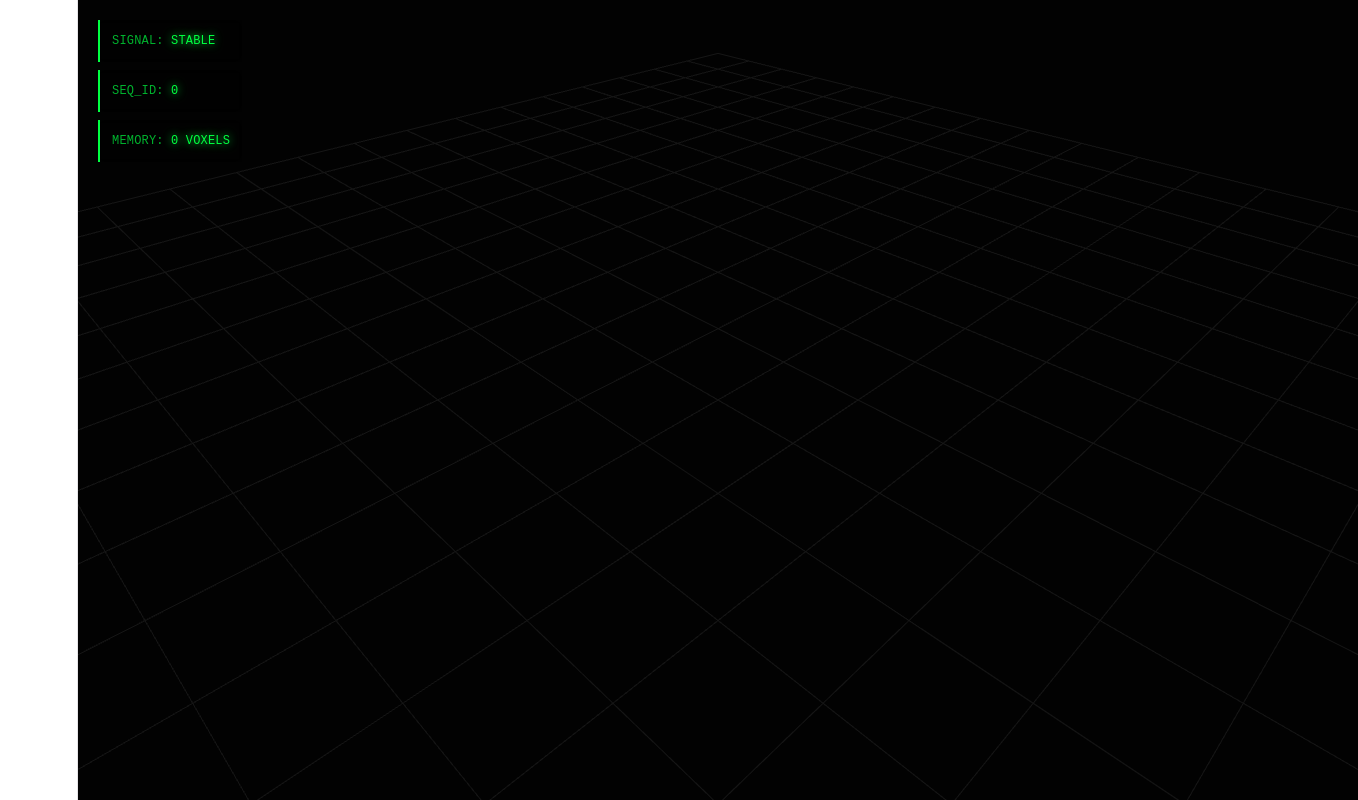
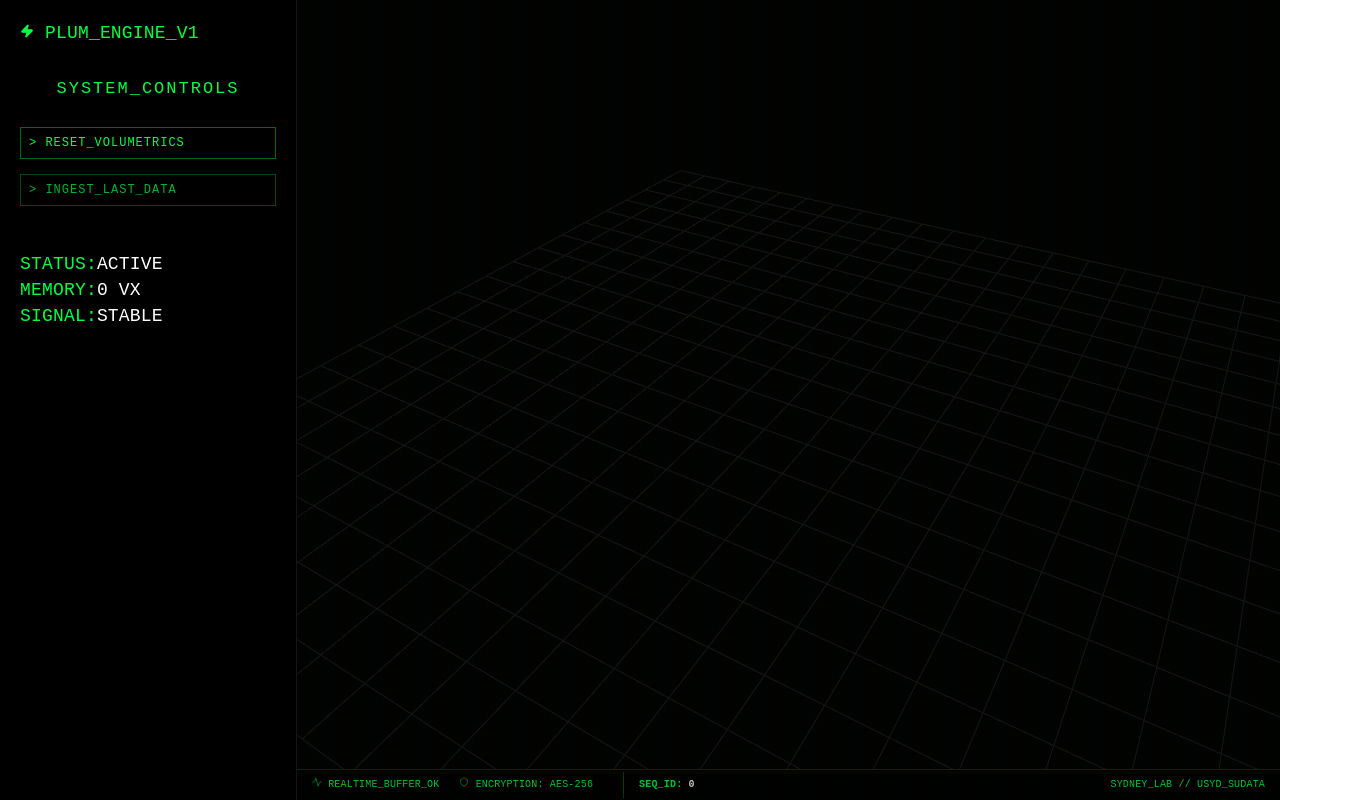
Before and after one commit to BSC-137/Plum-Rockets-Fh26, a React app in the folder plum-engine/frontend/: page / in a window 1280 px wide. Shown: the whole page, 1358 px wide, since content can reach past the window. Built offline with nearby package versions, Linux system fonts and the light colour scheme; no server answers; the HTML template or start-up script is replaced by a standard one.

Commit message:
integrate clean voxel visualization

```diff
--- a/plum-engine/frontend/package.json
+++ b/plum-engine/frontend/package.json
@@ -12,6 +12,7 @@
   "dependencies": {
     "@react-three/drei": "^10.7.7",
     "@react-three/fiber": "^9.5.0",
+    "lucide-react": "^0.577.0",
     "react": "^19.2.4",
     "react-dom": "^19.2.4",
     "three": "^0.183.2",
--- a/plum-engine/frontend/src/App.css
+++ b/plum-engine/frontend/src/App.css
@@ -1,35 +1,142 @@
+
 .engine-container {
+  display: flex;
+  height: 100vh;
   width: 100vw;
-  height: 100vh;
-  background: #020202;
+  background-color: #020202;
+  color: #00FF41;
+  font-family: 'Courier New', Courier, monospace;
+  overflow: hidden;
+  text-transform: uppercase;
+}
+
+.section-title {
+  display: block;
+  margin-bottom: 25px;
+  color: #00FF41;
+  opacity: 1;
+  font-size: 17px;
+  letter-spacing: 2px;
+  text-align: center;
+}
+
+.sidebar {
+  width: 240px;
+  border-right: 1px solid rgba(94, 109, 98, 0.2);
+  background-color: rgba(0, 0, 0, 0.9);
+  padding: 20px;
+  display: flex;
+  flex-direction: column;
+  gap: 20px;
+  z-index: 20;
+  width: 20vw;
+  min-width: 220px;
+  max-width: 280px;
+  flex-shrink: 0;
+}
+
+.control-btn.disabled {
+  opacity: 0.7;
+  cursor: not-allowed;
+}
+
+.sidebar-section {
+  display: flex;
+  flex-direction: column;
+  margin-top: 10px;
+  margin-bottom: 10px;
+}
+
+.main-content {
+  flex-grow: 1;
+  display: flex;
+  flex-direction: column;
   position: relative;
   overflow: hidden;
 }
 
-.hud {
-  position: absolute;
-  top: 20px;
-  left: 20px;
-  z-index: 10;
-  font-family: 'JetBrains Mono', monospace;
-  font-size: 12px;
-  color: rgba(0, 255, 65, 0.7);
-  pointer-events: none;
-  display: flex;
-  flex-direction: column;
-  gap: 8px;
-  text-align: left;
+.canvas-container {
+  flex-grow: 1;
+  background-color: #050505;
+  width: 100%;
+  height: 100%;
 }
 
-.hud-item {
-  background: rgba(0, 0, 0, 0.5);
-  padding: 8px 12px;
-  border-left: 2px solid #00FF41;
-  backdrop-filter: blur(4px);
+.bottom-bar {
+  height: 30px;
+  background-color: #000;
+  border-top: 1px solid rgba(0, 255, 65, 0.2);
+  display: flex;
+  justify-content: space-between;
+  align-items: center;
+  padding: 0 15px;
+  font-size: 10px;
+  min-height: 30px;
+  opacity: 0.8;
+  overflow: hidden;
+  white-space: nowrap;
 }
 
-.green { color: #00FF41; text-shadow: 0 0 10px #00FF41; }
+.control-btn {
+  width: 100%;
+  text-align: left;
+  padding: 8px;
+  background: none;
+  border: 1px solid rgba(0, 255, 65, 0.4);
+  color: #00FF41;
+  cursor: pointer;
+  font-family: inherit;
+  font-size: 12px;
+  letter-spacing: 1px;
+  margin-bottom: 15px;
+  transition: all 0.2s ease;
+}
 
-canvas {
-  touch-action: none;
+.control-btn:hover {
+  background-color: #00FF41;
+  color: #000;
+  box-shadow: 0 0 10px rgba(0, 255, 65, 0.4);
 }
+
+.green { color: #00FF41; }
+.white { color: #ffffff; }
+
+.engine-container::before {
+  content: " ";
+  display: block;
+  position: absolute;
+  top: 0; left: 0; bottom: 0; right: 0;
+  background: linear-gradient(rgba(18, 16, 16, 0) 50%, rgba(0, 0, 0, 0.1) 50%),
+              linear-gradient(90deg, rgba(255, 0, 0, 0.02), rgba(0, 255, 0, 0.01), rgba(0, 0, 255, 0.02));
+  z-index: 10;
+  background-size: 100% 4px, 3px 100%;
+  pointer-events: none;
+}
+
+.bottom-info {
+  display: flex;
+  gap: 20px;
+  align-items: center;
+}
+
+.seq-box {
+  margin-left: 10px;
+  padding-left: 15px;
+  border-left: 1px solid rgba(0, 255, 65, 0.3);
+  font-weight: bold;
+}
+
+.hud-overlay {
+  display: none;
+}
+
+@keyframes pulse {
+  0% { opacity: 1; filter: brightness(1); }
+  50% { opacity: 0.4; filter: brightness(1.5); }
+  100% { opacity: 1; filter: brightness(1); }
+}
+
+.info-item svg {
+  animation: pulse 2s infinite ease-in-out;
+  color: #00FF41;
+}
--- a/plum-engine/frontend/src/App.tsx
+++ b/plum-engine/frontend/src/App.tsx
@@ -1,64 +1,51 @@
-import React, { useEffect, useRef, useMemo } from 'react'; // ADD useMemo HERE
+import React, { useEffect, useRef, useMemo } from 'react';
 import { Canvas } from '@react-three/fiber';
 import { OrbitControls, PerspectiveCamera } from '@react-three/drei';
 import * as THREE from 'three';
 import { useWorldStore } from './store';
+import { Activity, Shield, Zap } from 'lucide-react';
 import './App.css';
 
 const VoxelVolume: React.FC = () => {
   const meshRef = useRef<THREE.InstancedMesh>(null);
   const voxels = useWorldStore((state) => state.voxelsArray);
 
-  // Constants for coloring - defined outside useEffect for performance
-  const colorNominal = useMemo(() => new THREE.Color("#00FF41"), []); // Matrix Green
-  const colorAnomaly = useMemo(() => new THREE.Color("#FF3E00"), []); // Anomaly Orange
-  const colorGhost = useMemo(() => new THREE.Color("#111111"), []);   // Deep Obsidian Ghost
+  const colorNominal = useMemo(() => new THREE.Color("#00FF41"), []);
+  const colorAnomaly = useMemo(() => new THREE.Color("#FF3E00"), []);
+  const colorGhost = useMemo(() => new THREE.Color("#111111"), []);
+
+  const edgeGeo = useMemo(() => new THREE.EdgesGeometry(new THREE.BoxGeometry(0.92, 0.92, 0.92)), []);
 
   useEffect(() => {
-    if (!meshRef.current || voxels.length === 0) return;
+    if (!meshRef.current ||  voxels.length === 0) return;
 
     const tempMatrix = new THREE.Matrix4();
     const tempColor = new THREE.Color();
 
     voxels.forEach((v, i) => {
-      // 1. Position the instance in 3D space
       tempMatrix.setPosition(v.x, v.y, v.z);
       meshRef.current!.setMatrixAt(i, tempMatrix);
 
-      // 2. Calculate Adaptive Color Logic
-      if (v.anomaly) {
-        // High Entropy / Predictive Break
-        tempColor.copy(colorAnomaly);
-      } else if (!v.occupied) {
-        // Object Permanence Ghosting
-        // We dim the color based on the entropy (chaos history)
-        tempColor.copy(colorGhost).multiplyScalar(v.entropy + 0.05);
-      } else {
-        // Nominal Occupied State
-        // Subtle glow modulation based on entropy
-        tempColor.copy(colorNominal).multiplyScalar(1.0 - v.entropy * 0.4);
-      }
+      if (v.anomaly) tempColor.copy(colorAnomaly);
+      else if (!v.occupied) tempColor.copy(colorGhost).multiplyScalar(v.entropy + 0.05);
+      else tempColor.copy(colorNominal).multiplyScalar(1.0 - v.entropy * 0.4);
 
       meshRef.current!.setColorAt(i, tempColor);
     });
 
-    // Notify Three.js that the GPU buffers need an update
     meshRef.current.instanceMatrix.needsUpdate = true;
-    if (meshRef.current.instanceColor) {
-      meshRef.current.instanceColor.needsUpdate = true;
-    }
+
+    if (meshRef.current.instanceColor) meshRef.current.instanceColor.needsUpdate = true;
   }, [voxels, colorNominal, colorAnomaly, colorGhost]);
 
   return (
-    <instancedMesh
-      ref={meshRef}
-      // Cap at 10k instances for the prototype, but only RENDER voxels.length
-      args={[null as any, null as any, 10000]}
-      count={voxels.length}
-    >
+    <group>
+      <instancedMesh ref={meshRef} args={[null as any, null as any, 10000]} count={voxels.length}>
         <boxGeometry args={[0.92, 0.92, 0.92]} />
-      <meshBasicMaterial transparent opacity={0.85} />
+        <meshBasicMaterial transparent opacity={0.15} depthWrite={false} />
       </instancedMesh>
+
+    </group>
   );
 };
 
@@ -73,18 +60,51 @@ const App: React.FC = () => {
 
   return (
     <div className="engine-container">
-      <div className="hud">
-        <div className="hud-item">SIGNAL: <span className="green">STABLE</span></div>
-        <div className="hud-item">SEQ_ID: <span className="green">{sequenceId}</span></div>
-        <div className="hud-item">MEMORY: <span className="green">{count} VOXELS</span></div>
+      <aside className="sidebar">
+        <div className="sidebar-header">
+          <Zap size={14} fill="#00FF41" /> PLUM_ENGINE_V1
         </div>
+
+        <div className="sidebar-section">
+          <div className="section-title">SYSTEM_CONTROLS</div>
+          <button onClick={() => fetchInitial()} className="control-btn">
+            {">"} RESET_VOLUMETRICS
+          </button>
+          <button className="control-btn disabled">
+            {">"} INGEST_LAST_DATA
+          </button>
+        </div>
+
+        <div className="sidebar-footer">
+          <div className="status-row"><span>STATUS:</span><span className="white">ACTIVE</span></div>
+          <div className="status-row"><span>MEMORY:</span><span className="white">{count} VX</span></div>
+          <div className="status-row"><span>SIGNAL:</span><span className="white">STABLE</span></div>
+        </div>
+      </aside>
+
+      <main className="main-content">
+        <div className="canvas-container">
           <Canvas>
             <color attach="background" args={['#020202']} />
-        <PerspectiveCamera makeDefault position={[5, 5, 5]} />
-        <OrbitControls />
-        <gridHelper args={[20, 20, "#151515", "#151515"]} />
+            <PerspectiveCamera makeDefault position={[10, 10, 10]} />
+            <OrbitControls autoRotate autoRotateSpeed={0.5} />
+            <gridHelper
+              args={[20, 20, "#151515", "#151515"]}
+              position={[0, -0.51, 0]}
+            />
             <VoxelVolume />
           </Canvas>
+        </div>
+
+        <footer className="bottom-bar">
+          <div className="bottom-info">
+            <span className="info-item"><Activity size={10}/> REALTIME_BUFFER_OK</span>
+            <span className="info-item"><Shield size={10}/> ENCRYPTION: AES-256</span>
+            <span className="info-item seq-box">SEQ_ID: <span className="white">{sequenceId}</span></span>
+          </div>
+          <div className="bottom-location">SYDNEY_LAB // USYD_SUDATA</div>
+        </footer>
+      </main>
     </div>
   );
 }
--- a/plum-engine/frontend/src/index.css
+++ b/plum-engine/frontend/src/index.css
@@ -55,15 +55,20 @@ body {
 }
 
 #root {
-  width: 1126px;
-  max-width: 100%;
-  margin: 0 auto;
-  text-align: center;
-  border-inline: 1px solid var(--border);
-  min-height: 100svh;
+  width: 100vw;
+  margin: 0;
+  padding: 0;
   display: flex;
   flex-direction: column;
+  min-height: 100vh;
   box-sizing: border-box;
+  background: #000;
+}
+
+body {
+  margin: 0;
+  padding: 0;
+  overflow: hidden;
 }
 
 h1,
```
Also changed, not shown: plum-engine/frontend/store.js (added, +9 -0 lines), 1 other file (tests, documents, lock files or other folders). Lines whose indentation alone changed are shown as unchanged.
